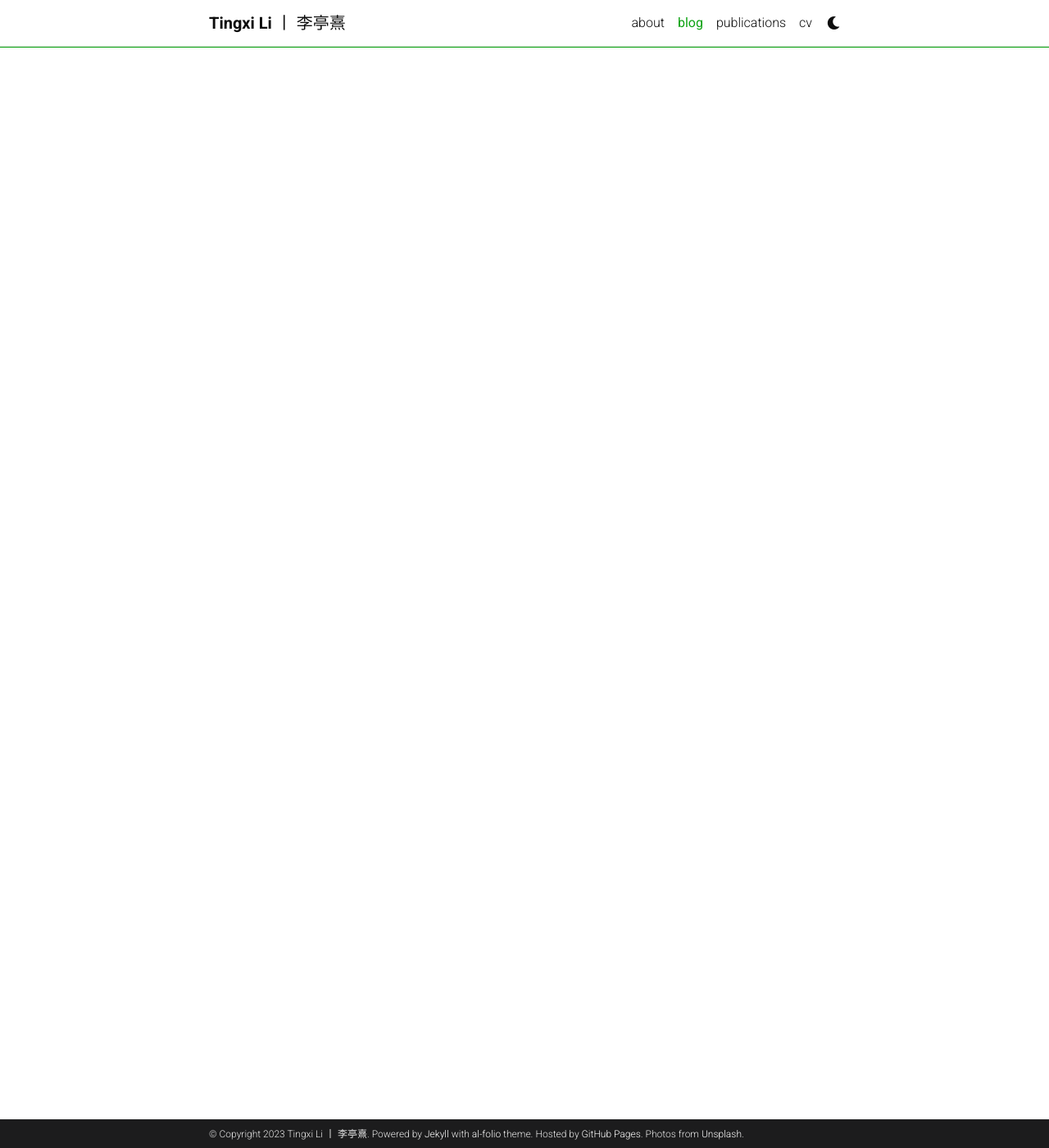
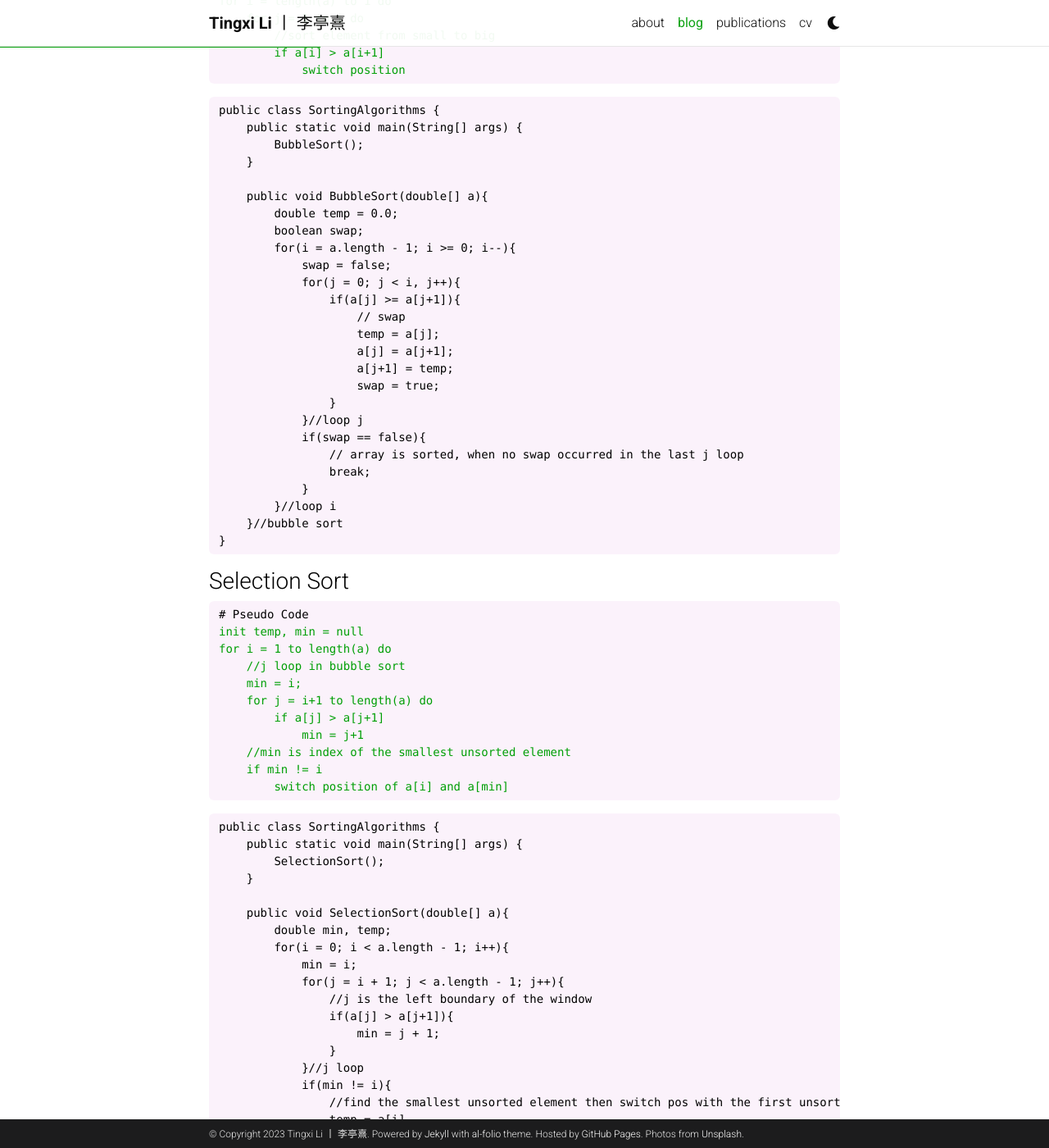
Before and after one commit to tinzzyli/tinzzyli.github.io, a Jekyll site: the page built from _posts/2023-02-20-data-structure_1.md, in a window 1280 px wide and 1400 px high, scrolled down 1051 px. Shown: the whole window at 82% size. Built offline with Jekyll 4.4.1, drawn with Linux system fonts in a browser that asks for light colours; comment, search, counter and statistics services are not loaded; a style sheet for code colours, icons or effects is not loaded; some of the changed text lies outside the part shown.

Commit message:
Update 2023-02-20-data-structure_1.md

````diff
--- a/_posts/2023-02-20-data-structure_1.md
+++ b/_posts/2023-02-20-data-structure_1.md
@@ -1,8 +1,229 @@
 ---
 layout: post
 title:  Data Structure Lecture 1
-date:   2023-02-20 12:00:00
+date:   2023-02-28 12:00:00
 description:
 tags: DataStructure
 categories: Lecture-Notes
 ---
+
+- [Introduction](#introduction)
+- [Sorting Algorithms and Java Implementation](#sorting-algorithms-and-java-implementation)
+    - [Bubble Sort](#bubble-sort)
+    - [Selection Sort](#selection-sort)
+    - [Insertion Sort and Shell Sort](#insertion-sort-and-shell-sort)
+        - [Insertion Sort](#insertion-sort)
+        - [Shell Sort](#shell-sort)
+    - [Merge Sort](#merge-sort)
+    - [Quick Sort](#quick-sort)
+    - [Radix Sort and Count Sort](#radix-sort-and-count-sort)
+        - [Radix Sort](#radix-sort)
+        - [Count Sort](#count-sort)
+
+# Introduction
+
+|Name|Time-Complexity|Best Case|Worst Case|Space-Complexity|Stability|Type|Note|
+|:---:|:---:|:---:|:---:|:---:|:---:|:---:|---|
+|Bubble Sort|$O(n^2)$|$O(n)$|$O(n^2)$|$O(1)$|yes|In-place|---|
+|Selection Sort|$O(n^2)$|$O(n^2)$|$O(n^2)$|$O(1)$|no|In-place|invariant complexity|
+|Insertion Sort|$O(n^2)$|$O(n)$|$O(n^2)$|$O(1)$|yes|In-place|
+|Shell Sort|
+|Merge Sort|$O(nlog_2n)$|$O(nlog_2n)$|$O(nlog_2n)$|$O(n)$|yes|Out-place|recursive, quick|
+|Quick Sort|
+
+# Sorting Algorithms and Java Implementation
+
+### Bubble Sort
+
+```markdown
+# Pseudo Code
+//maintain j as the right boundary of the window
+for i = length(a) to 1 do
+    for j = 1 to i do
+        //sort element from small to big
+        if a[i] > a[i+1]
+            switch position
+```
+
+```java
+public class SortingAlgorithms {
+    public static void main(String[] args) {
+        BubbleSort();
+    }
+
+    public void BubbleSort(double[] a){
+        double temp = 0.0;
+        boolean swap;
+        for(i = a.length - 1; i >= 0; i--){
+            swap = false;
+            for(j = 0; j < i, j++){
+                if(a[j] >= a[j+1]){
+                    // swap
+                    temp = a[j];
+                    a[j] = a[j+1];
+                    a[j+1] = temp;
+                    swap = true;
+                }
+            }//loop j
+            if(swap == false){
+                // array is sorted, when no swap occurred in the last j loop
+                break;
+            }
+        }//loop i
+    }//bubble sort
+}
+```
+
+### Selection Sort
+
+```markdown
+# Pseudo Code
+init temp, min = null
+for i = 1 to length(a) do
+    //j loop in bubble sort
+    min = i;
+    for j = i+1 to length(a) do
+        if a[j] > a[j+1]
+            min = j+1
+    //min is index of the smallest unsorted element
+    if min != i
+        switch position of a[i] and a[min]
+```
+
+```java
+public class SortingAlgorithms {
+    public static void main(String[] args) {
+        SelectionSort();
+    }
+
+    public void SelectionSort(double[] a){
+        double min, temp;
+        for(i = 0; i < a.length - 1; i++){
+            min = i;
+            for(j = i + 1; j < a.length - 1; j++){
+                //j is the left boundary of the window
+                if(a[j] > a[j+1]){
+                    min = j + 1;
+                }
+            }//j loop
+            if(min != i){
+                //find the smallest unsorted element then switch pos with the first unsorted element
+                temp = a[i]
+                a[i] = a[min]
+                a[min] = temp
+            }
+        }//i loop
+    }
+}
+```
+
+### Insertion Sort and Shell Sort
+
+##### Insertion Sort
+```markdown
+# Pseudo Code
+init value, position = null
+for i = 2 to length(a) do
+    value = a[i]
+    position = i
+    //find where should a[i] be
+    //use a[position-1] < value for descending
+    while position > 0 and a[position-1] > value
+        //move element 1 step backward
+        a[position] = a[position-1]
+        position--
+    //put value in the desired place
+    a[position] = value
+```
+
+```java
+public class SortingAlgorithms {
+    public static void main(String[] args) {
+        InsertionSort();
+    }
+    public void InsertionSort(double[] a){
+        for(i = 1; i < a.length; i++){
+            int value = a[i];
+            int position = i;
+            while(position > 0 && a[position-1] > value){
+                a[position] = a[position-1];
+                position--;
+            }//while loop
+            a[position] = value;
+        }//i loop
+    }
+}
+```
+
+##### Shell Sort
+
+### Merge Sort
+
+```markdown
+# Pseudo Code
+init left = 0
+init right = a.length - 1
+init temp
+while left < right do
+    sort left half of the array
+    sort right half of the array
+    Merge()
+
+Merge():
+    init i = 0;
+    for j = left in Left_half, k = middle in Right_half do
+        temp[i] = min(Left_half[j], Right_half[k])
+    \\now either one half is empty, put the rest element in array
+    \\put elements back to a
+```
+
+```java
+public class SortingAlgorithms {
+    public static void main(String[] args) {
+        MergeSort();
+    }
+    public void MergeSort(double[] a){
+        double temp = new double[a];
+        Divide(a, temp, 0, a.length-1);
+    }
+
+    private void Sort(double[] a, double[] temp, int left, int right){
+        //when left == right, there is one element in each sub-array, sorted
+        if(left < right){
+            int middle = (left + right)/2;
+            Sort(a, temp, left, middle);
+            Sort(a, temp, middle+1, right);
+            Merge(a, temp, left, middle, right);
+        }
+    }
+
+    private void Merge(double[] a, double[] temp, int left, int middle, int right){
+        int i = 0;
+        int j = left;
+        int k = middle+1;
+        //Recursion is executed from bottom to top!!
+        //exit while loop when either the left half or the right half is empty
+        while(j<=middle && k<=right+1){
+            temp[i++] = a[j] < a[k] ? a[j++] : a[k++];
+        }
+        //only one of the following while loop will be executed
+        while(j<=middle){
+            temp[i++] = a[j++];
+        }
+        while(k<=right+1){
+            temp[i++] = a[k++];
+        }
+        //put back to a
+        for(i = 0; i < k; i++){
+            a[left+i] = temp[i];
+        }
+    }
+}
+```
+### Quick Sort
+
+### Radix Sort and Count Sort
+
+##### Radix Sort
+
+##### Count Sort
````
